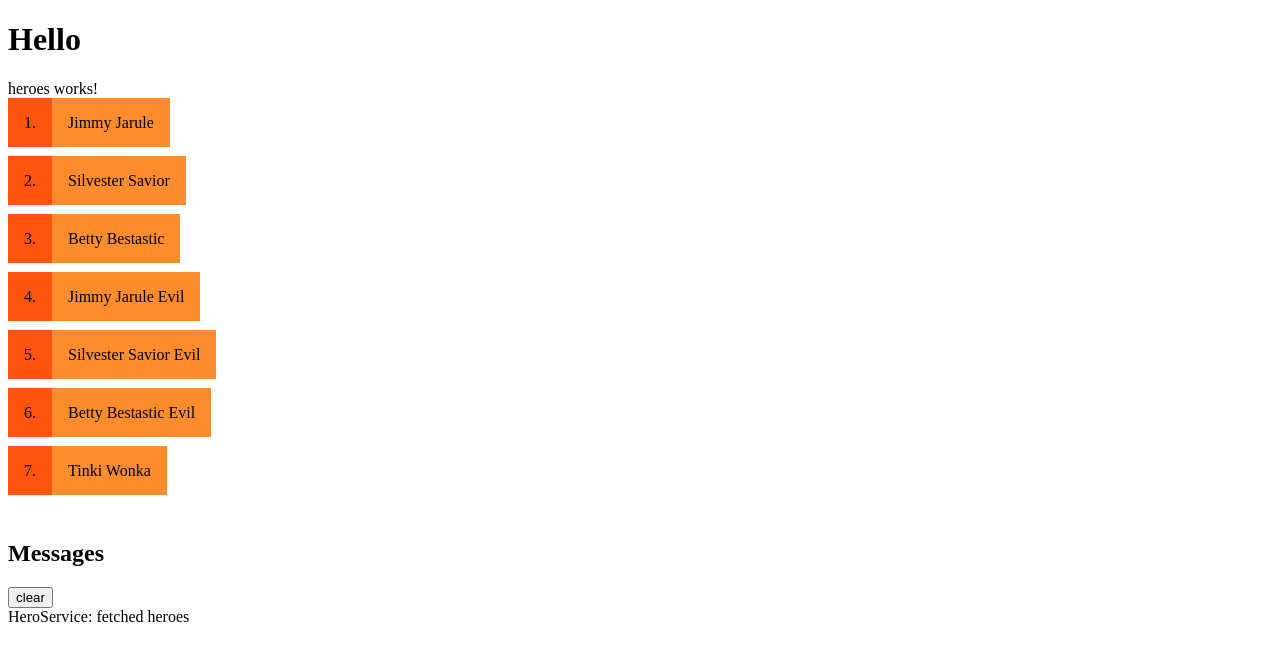
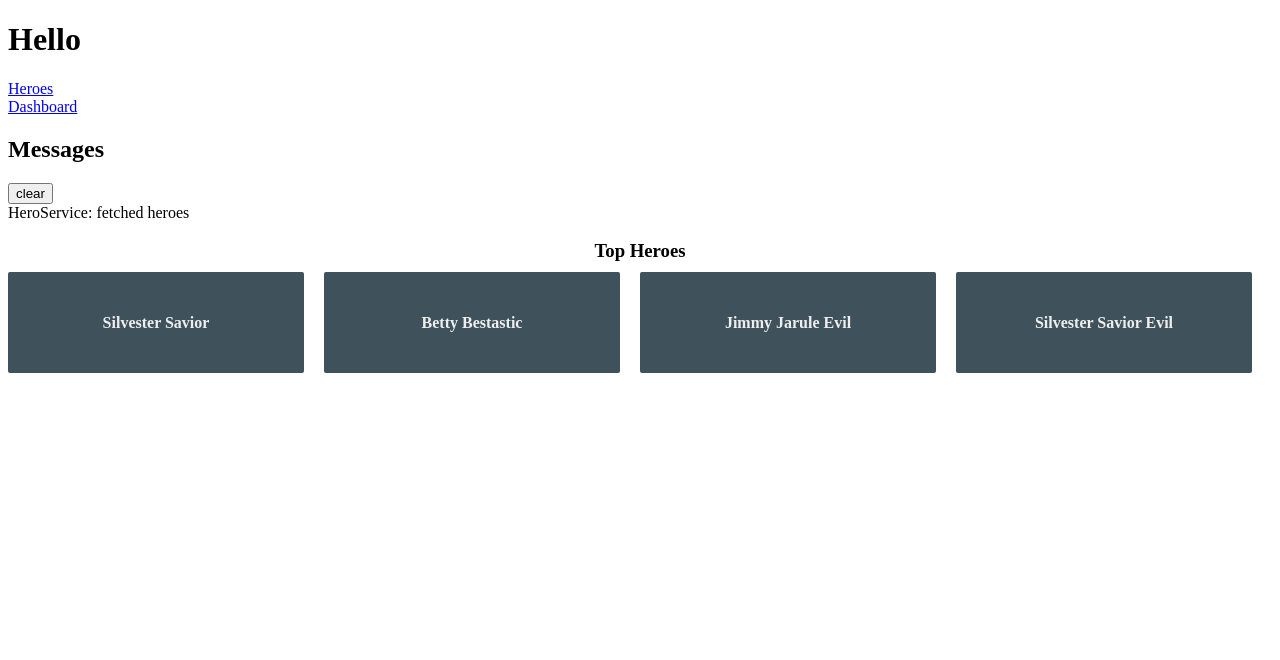
Before and after one commit to nielsdelestinne/angular-8-tour-of-heroes, an Angular app: page /dashboard in a window 1280 px wide. Before the commit this address led to /. Shown: the top 660 px of the page. Built offline with nearby package versions, Linux system fonts and the light colour scheme.

Commit message:
5. Routing

```diff
--- a/src/app/app-routing.module.ts
+++ b/src/app/app-routing.module.ts
@@ -1,8 +1,15 @@
 import { NgModule } from '@angular/core';
 import { Routes, RouterModule } from '@angular/router';
+import {HeroesComponent} from './heroes/heroes.component';
+import {DashboardComponent} from './dashboard/dashboard.component';
+import {HeroDetailComponent} from './hero-detail/hero-detail.component';
 
-
-const routes: Routes = [];
+const routes: Routes = [
+  { path: '', redirectTo: '/dashboard', pathMatch: 'full' },
+  {path: 'heroes', component: HeroesComponent},
+  {path: 'dashboard', component: DashboardComponent},
+  { path: 'detail/:id', component: HeroDetailComponent },
+];
 
 @NgModule({
   imports: [RouterModule.forRoot(routes)],
--- a/src/app/app.component.html
+++ b/src/app/app.component.html
@@ -1,6 +1,9 @@
 <h1>Hello</h1>
 
-<app-heroes></app-heroes>
+<nav>
+  <a routerLink="/heroes">Heroes</a><br>
+  <a routerLink="/dashboard">Dashboard</a>
+</nav>
 
 <app-messages></app-messages>
 
--- a/src/app/app.module.ts
+++ b/src/app/app.module.ts
@@ -7,13 +7,15 @@
 import {FormsModule} from '@angular/forms';
 import { HeroDetailComponent } from './hero-detail/hero-detail.component';
 import { MessagesComponent } from './messages/messages.component';
+import { DashboardComponent } from './dashboard/dashboard.component';
 
 @NgModule({
   declarations: [
     AppComponent,
     HeroesComponent,
     HeroDetailComponent,
-    MessagesComponent
+    MessagesComponent,
+    DashboardComponent
   ],
   imports: [
     BrowserModule,
--- /dev/null
+++ b/src/app/dashboard/dashboard.component.html
@@ -0,0 +1,8 @@
+<h3>Top Heroes</h3>
+<div class="grid grid-pad">
+  <a *ngFor="let hero of heroes" class="col-1-4" routerLink="/detail/{{hero.id}}">
+    <div class="module hero">
+      <h4>{{hero.name}}</h4>
+    </div>
+  </a>
+</div>
--- /dev/null
+++ b/src/app/dashboard/dashboard.component.scss
@@ -0,0 +1,77 @@
+/* DashboardComponent's private CSS styles */
+[class*='col-'] {
+  float: left;
+  padding-right: 20px;
+  padding-bottom: 20px;
+}
+
+[class*='col-']:last-of-type {
+  padding-right: 0;
+}
+
+a {
+  text-decoration: none;
+}
+
+*, *:after, *:before {
+  -webkit-box-sizing: border-box;
+  -moz-box-sizing: border-box;
+  box-sizing: border-box;
+}
+
+h3 {
+  text-align: center;
+  margin-bottom: 0;
+}
+
+h4 {
+  position: relative;
+}
+
+.grid {
+  margin: 0;
+}
+
+.col-1-4 {
+  width: 25%;
+}
+
+.module {
+  padding: 20px;
+  text-align: center;
+  color: #eee;
+  max-height: 120px;
+  min-width: 120px;
+  background-color: #3f525c;
+  border-radius: 2px;
+}
+
+.module:hover {
+  background-color: #eee;
+  cursor: pointer;
+  color: #607d8b;
+}
+
+.grid-pad {
+  padding: 10px 0;
+}
+
+.grid-pad > [class*='col-']:last-of-type {
+  padding-right: 20px;
+}
+
+@media (max-width: 600px) {
+  .module {
+    font-size: 10px;
+    max-height: 75px;
+  }
+}
+
+@media (max-width: 1024px) {
+  .grid {
+    margin: 0;
+  }
+  .module {
+    min-width: 60px;
+  }
+}
--- /dev/null
+++ b/src/app/dashboard/dashboard.component.ts
@@ -0,0 +1,25 @@
+import { Component, OnInit } from '@angular/core';
+import {Hero} from '../heroes/hero.model';
+import {HeroService} from '../hero.service';
+
+@Component({
+  selector: 'app-dashboard',
+  templateUrl: './dashboard.component.html',
+  styleUrls: ['./dashboard.component.scss']
+})
+export class DashboardComponent implements OnInit {
+
+  heroes: Hero[] = [];
+
+  constructor(private heroService: HeroService) { }
+
+  ngOnInit() {
+    this.getHeroes();
+  }
+
+  getHeroes(): void {
+    this.heroService.getHeroes()
+      .subscribe(heroes => this.heroes = heroes.slice(1, 5));
+  }
+
+}
--- a/src/app/hero-detail/hero-detail.component.html
+++ b/src/app/hero-detail/hero-detail.component.html
@@ -8,4 +8,6 @@
     </label>
   </div>
 
+  <button (click)="goBack()">go back</button>
+
 </div>
--- a/src/app/hero-detail/hero-detail.component.ts
+++ b/src/app/hero-detail/hero-detail.component.ts
@@ -1,5 +1,8 @@
 import {Component, Input, OnInit} from '@angular/core';
 import {Hero} from '../heroes/hero.model';
+import {ActivatedRoute} from '@angular/router';
+import {HeroService} from '../hero.service';
+import { Location } from '@angular/common';
 
 @Component({
   selector: 'app-hero-detail',
@@ -10,9 +13,23 @@
 
   @Input() hero: Hero;
 
-  constructor() { }
+  constructor(
+    private route: ActivatedRoute,
+    private heroService: HeroService,
+    private location: Location) {
+  }
 
   ngOnInit() {
+    this.getHero();
   }
 
+  getHero(): void {
+    const id = +this.route.snapshot.paramMap.get('id');
+    this.heroService.getHero(id)
+      .subscribe(hero => this.hero = hero);
+  }
+
+  goBack() {
+    this.location.back();
+  }
 }
--- a/src/app/hero.service.ts
+++ b/src/app/hero.service.ts
@@ -1,4 +1,4 @@
-import { Injectable } from '@angular/core';
+import {Injectable} from '@angular/core';
 import {Hero} from './heroes/hero.model';
 import {HEROES} from './heroes/heroes.mock';
 import {Observable, of} from 'rxjs';
@@ -9,10 +9,18 @@
 })
 export class HeroService {
 
-  constructor(private messageService: MessagesService) { }
+  constructor(private messageService: MessagesService) {
+  }
 
   getHeroes(): Observable<Hero[]> {
     this.messageService.add('HeroService: fetched heroes');
     return of(HEROES);
   }
+
+  getHero(id: number): Observable<Hero> {
+    // TODO: send the message _after_ fetching the hero
+    this.messageService.add(`HeroService: fetched hero id=${id}`);
+    return of(HEROES.find(hero => hero.id === id));
+  }
+
 }
--- a/src/app/heroes/heroes.component.html
+++ b/src/app/heroes/heroes.component.html
@@ -8,3 +8,11 @@
 </ul>
 
 <app-hero-detail [hero]="selectedHero"></app-hero-detail>
+
+<ul class="heroes">
+  <li *ngFor="let hero of heroes">
+    <a routerLink="/detail/{{hero.id}}">
+      <span class="badge">{{hero.id}}</span> {{hero.name}}
+    </a>
+  </li>
+</ul>
```
Also changed, not shown: 1 other file (tests, documents, lock files or other folders).
